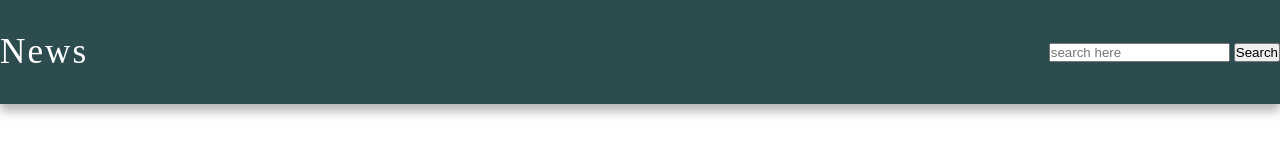
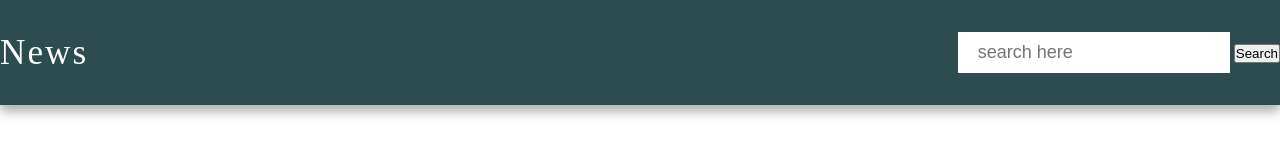
Before and after one commit to mehwishjbe/News-blog-search-app, a plain HTML site: page index.html in a window 1280 px wide. Drawn offline with Linux system fonts and the light colour scheme.

Commit message:
navbar search field css

```diff
--- a/style.css
+++ b/style.css
@@ -26,3 +26,11 @@ nav {
   letter-spacing: 2px;
   font-size: 2.2rem;
 }
+
+.search-container #search-input {
+  max-width: 400px;
+  padding: 10px 20px;
+  border: none;
+  font-size: 18px;
+  color: #333;
+}
```
